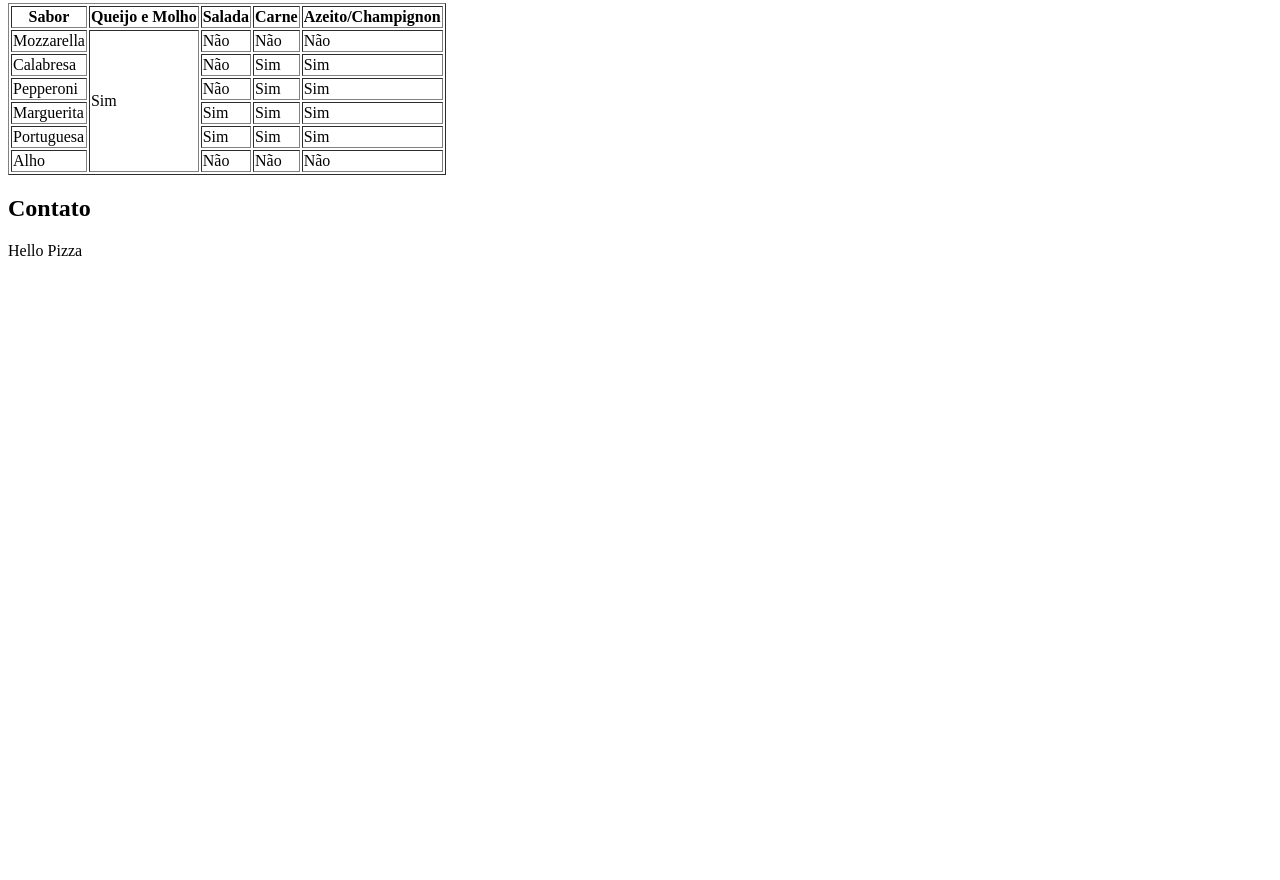
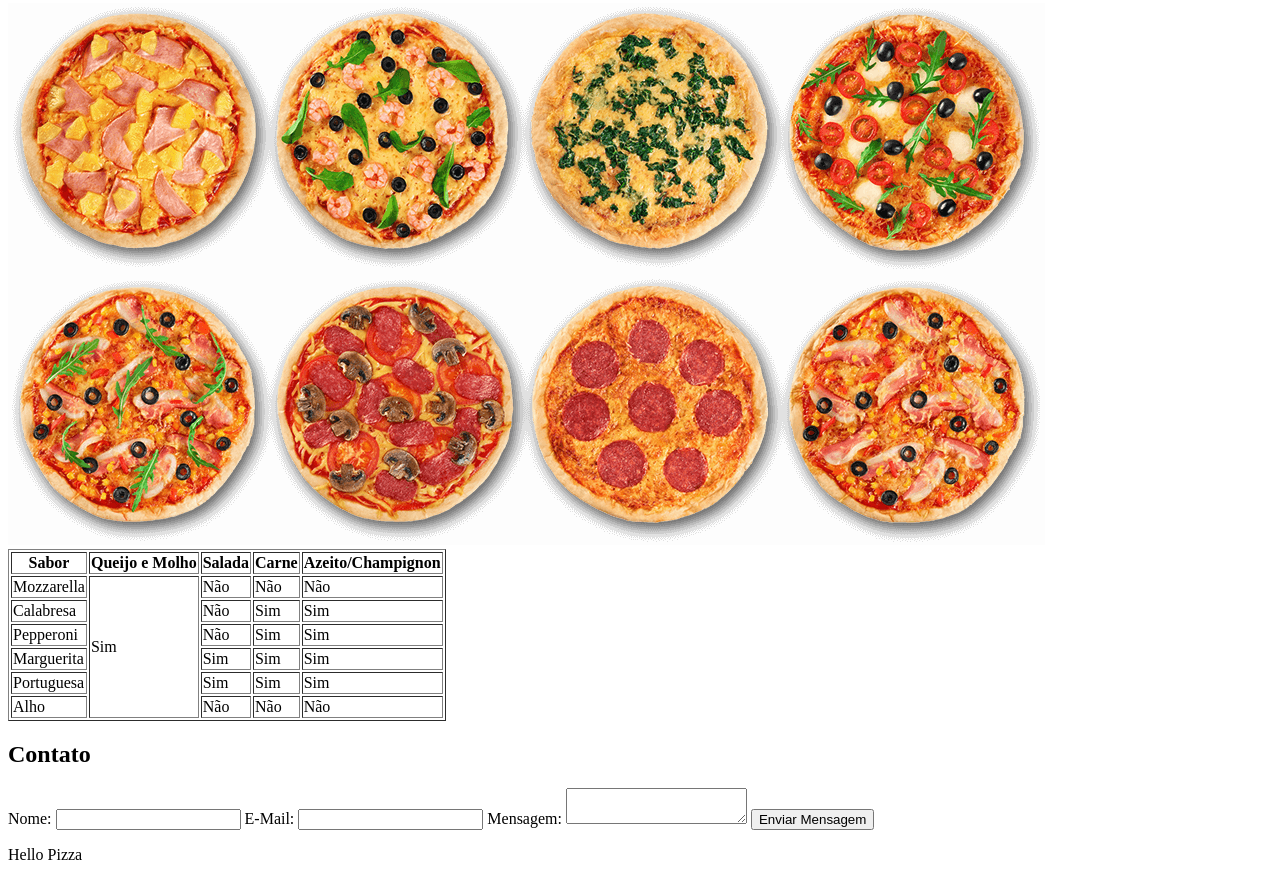
Before and after one commit to Romulo-Reis/curso-de-html-basico, a plain HTML site: page index.html in a window 1280 px wide. Shown: the part 320-1200 px from the top of the page. Before the commit the page ends 800 px from the top, so only its background shows below. Drawn offline with Linux system fonts and the light colour scheme.

Commit message:
Enviando Formulários HTML para o servidor

```diff
--- a/index.html
+++ b/index.html
@@ -24,6 +24,7 @@
 		<section>
 			<h2>Sabores</h2>
 			<p>Conheça os nossos <strong>5 sabores</strong> de <em>pizza</em>!</p>
+			<img src="img/sabores-pizzas.png" alt="Fotos de Pizzas de vários sabores" />
 			<table border="1">
 				<tr>
 					<th>Sabor</th>
@@ -73,6 +74,15 @@
 		</section>
 		<section>
 			<h2>Contato</h2>
+			<form action="http://arquivo.devmedia.com.br/projeto/requisicao.php" method="post">
+				<label>Nome:</label>
+				<input type="text" name="nome"/>
+				<label>E-Mail:</label>
+				<input type="text" name="email"/>
+				<label>Mensagem:</label>
+				<textarea name="mensagem"></textarea>
+				<input type="submit" value="Enviar Mensagem" />
+			</form>
 		</section>
 		<footer>
 			<p>Hello Pizza</p>
```
